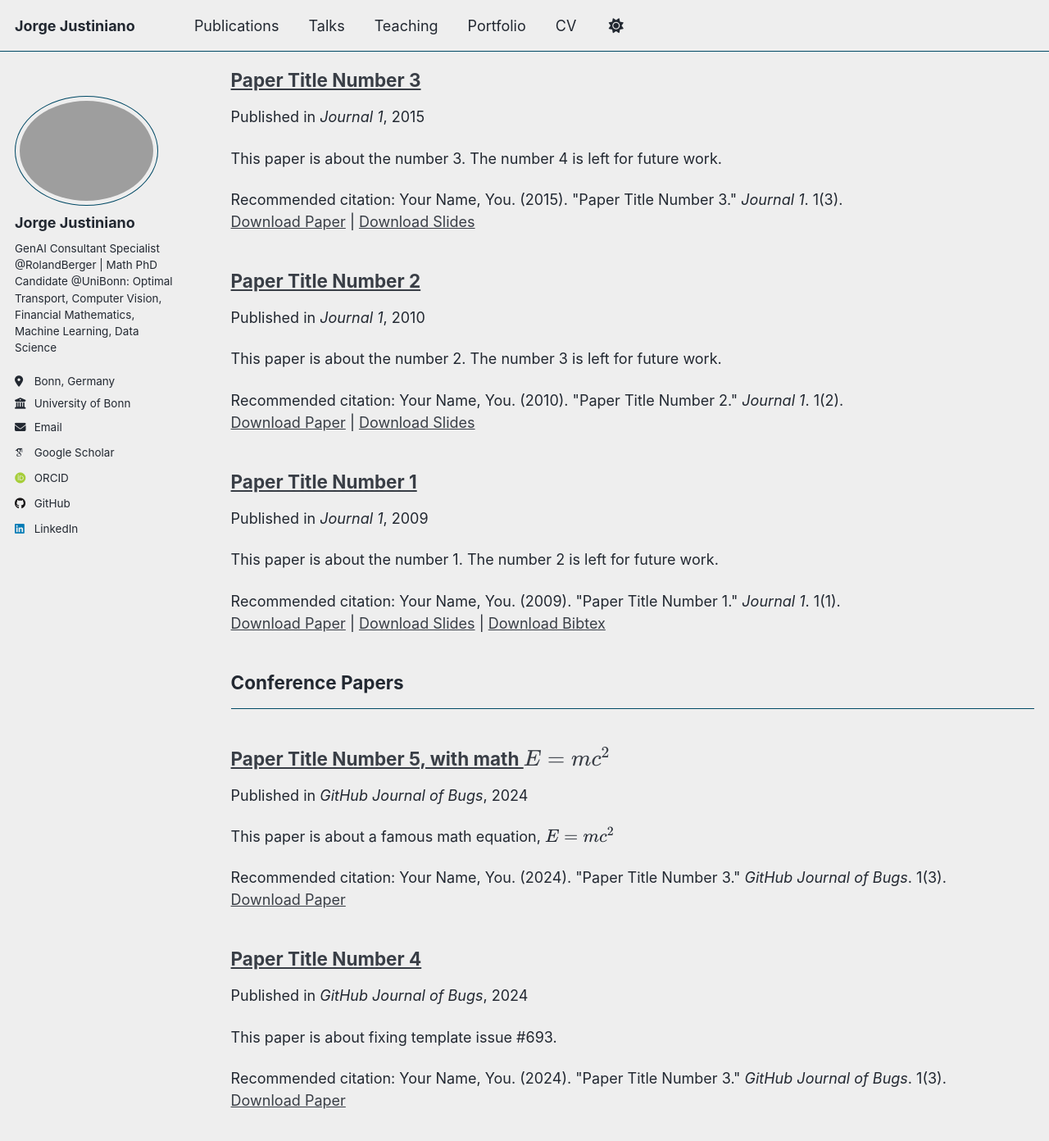
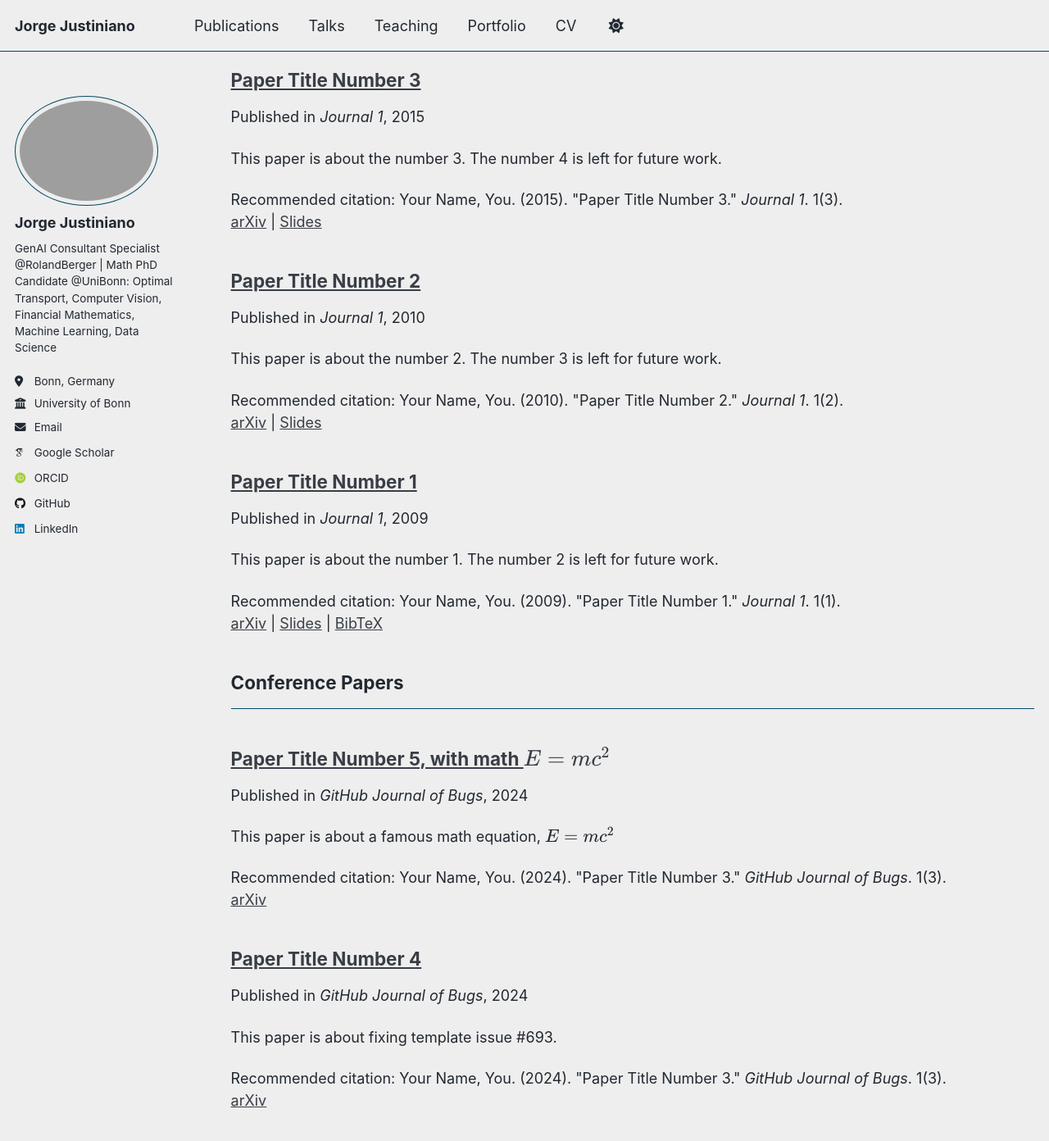
Before and after one commit to jjustiniano2/jjustiniano2.github.io, a Jekyll site: the page built from _pages/publications.html, in a window 1280 px wide and 1400 px high, scrolled down 220 px. Shown: the top 1392 px of the window at 82% size. Built offline with Jekyll 4.4.1, drawn with Linux system fonts in a browser that asks for light colours; some web fonts are replaced; a script that is not in the unit is left out.

Commit message:
Update archive-single.html

```diff
--- a/_includes/archive-single.html
+++ b/_includes/archive-single.html
@@ -53,31 +53,31 @@
     {% endif %}
 
     {% if post.citation and post.paperurl and post.slidesurl and post.bibtexurl %}
-      <p>Recommended citation: {{ post.citation }}<br /><a href="{{ post.paperurl }}">Download Paper</a> | <a href="{{ post.slidesurl }}">Download Slides</a> | <a href="{{ post.bibtexurl }}">Download Bibtex</a></p>
+      <p>Recommended citation: {{ post.citation }}<br /><a href="{{ post.paperurl }}">arXiv</a> | <a href="{{ post.slidesurl }}">Slides</a> | <a href="{{ post.bibtexurl }}">BibTeX</a></p>
     {% elsif post.citation and post.paperurl and post.slidesurl %}
-      <p>Recommended citation: {{ post.citation }}<br /><a href="{{ post.paperurl }}">Download Paper</a> | <a href="{{ post.slidesurl }}">Download Slides</a></p>
+      <p>Recommended citation: {{ post.citation }}<br /><a href="{{ post.paperurl }}">arXiv</a> | <a href="{{ post.slidesurl }}">Slides</a></p>
     {% elsif post.citation and post.paperurl and post.bibtexurl %}
-      <p>Recommended citation: {{ post.citation }}<br /><a href="{{ post.paperurl }}">Download Paper</a> | <a href="{{ post.bibtexurl }}">Download Bibtex</a></p>
+      <p>Recommended citation: {{ post.citation }}<br /><a href="{{ post.paperurl }}">arXiv</a> | <a href="{{ post.bibtexurl }}">BibTeX</a></p>
     {% elsif post.citation and post.paperurl %}
-      <p>Recommended citation: {{ post.citation }}<br /><a href="{{ post.paperurl }}">Download Paper</a></p>
+      <p>Recommended citation: {{ post.citation }}<br /><a href="{{ post.paperurl }}">arXiv</a></p>
     {% elsif post.citation and post.slidesurl and post.bibtexurl %}
-      <p>Recommended citation: {{ post.citation }}<br /><a href="{{ post.slidesurl }}">Download Slides</a> | <a href="{{ post.bibtexurl}}">Download Bibtex</a></p>
+      <p>Recommended citation: {{ post.citation }}<br /><a href="{{ post.slidesurl }}">Slides</a> | <a href="{{ post.bibtexurl}}">BibTeX</a></p>
     {% elsif post.citation and post.slidesurl %}
-      <p>Recommended citation: {{ post.citation }}<br /><a href="{{ post.slidesurl }}">Download Slides</a></p>
+      <p>Recommended citation: {{ post.citation }}<br /><a href="{{ post.slidesurl }}">Slides</a></p>
     {% elsif post.citation and post.bibtexurl %}
-      <p>Recommended citation: {{ post.citation }}<br /><a href="{{ post.bibtexurl }}">Download Bibtex</a></p>
+      <p>Recommended citation: {{ post.citation }}<br /><a href="{{ post.bibtexurl }}">BibTeX</a></p>
     {% elsif post.citation %}
       <p>Recommended citation: {{ post.citation }}</p>
     {% elsif post.paperurl and post.bibtexurl %}
-      <p><a href=" {{ post.paperurl }} ">Download Paper</a> | <a href="{{ post.bibtexurl }}">Download Bibtex</a></p>
+      <p><a href=" {{ post.paperurl }} ">arXiv</a> | <a href="{{ post.bibtexurl }}">BibTeX</a></p>
     {% elsif post.paperurl %}
-      <p><a href=" {{ post.paperurl }} ">Download Paper</a></p>
+      <p><a href=" {{ post.paperurl }} ">arXiv</a></p>
     {% elsif post.slidesurl and post.bibtexurl %}
-      <p><a href="{{ post.slidesurl }}">Download Slides</a> | <a href="{{ post.bibtexurl }}">Download Bibtex</a></p>
+      <p><a href="{{ post.slidesurl }}">Slides</a> | <a href="{{ post.bibtexurl }}">BibTeX</a></p>
     {% elsif post.slidesurl %}
-      <p><a href="{{ post.slidesurl }}">Download Slides</a></p>
+      <p><a href="{{ post.slidesurl }}">Slides</a></p>
     {% elsif post.bibtexurl %}
-      <p><a href="{{ post.bibtexurl }}">Download Bibtex</a></p>
+      <p><a href="{{ post.bibtexurl }}">BibTeX</a></p>
     {% endif %}
 
   </article>
```
